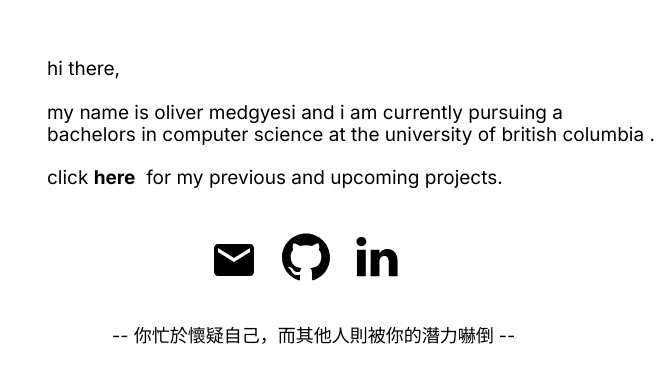
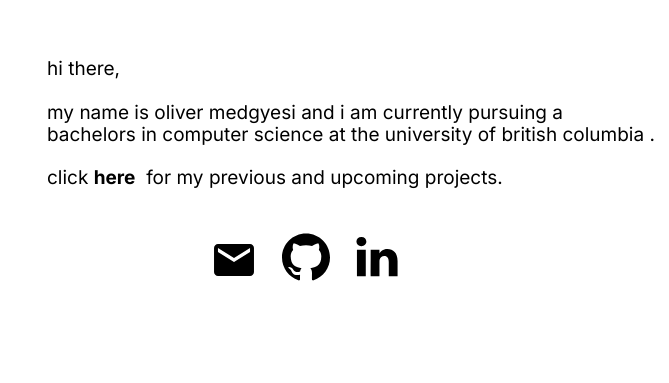
Before and after one commit to olivernicholass/olivernicholass.github.io, a website built with Parcel: page index.html in a window 1280 px wide. Shown: the part 329-712 px from the top of the page, without its empty margins (611-1280 px from the left). Built offline with nearby package versions, Linux system fonts and the light colour scheme; a small style sheet from the web is missing; a web font is replaced by a local one.

Commit message:
Update index.html

```diff
--- a/index.html
+++ b/index.html
@@ -72,9 +72,6 @@
         <span>&nbsp;for my previous and upcoming projects.</span>
         <br />
       </span>
-      <span class="home-text15">
-        &nbsp;-- 你忙於懷疑自己，而其他人則被你的潛力嚇倒 --
-      </span>
       <a href="https://www.linkedin.com/in/oliver-medgyesi/" target="_blank" rel="noreferrer noopener" class="home-link2">
         <svg viewBox="0 0 877.7142857142857 1024" class="home-icon4">
           <path d="M199.429 357.143v566.286h-188.571v-566.286h188.571zM211.429 182.286c0.571 54.286-40.571 97.714-106.286 97.714v0h-1.143c-63.429 0-104-43.429-104-97.714 0-55.429 42.286-97.714 106.286-97.714 64.571 0 104.571 42.286 105.143 97.714zM877.714 598.857v324.571h-188v-302.857c0-76-27.429-128-95.429-128-52 0-82.857 34.857-96.571 68.571-4.571 12.571-6.286 29.143-6.286 46.286v316h-188c2.286-513.143 0-566.286 0-566.286h188v82.286h-1.143c24.571-38.857 69.143-95.429 170.857-95.429 124 0 216.571 81.143 216.571 254.857z"></path>
```
